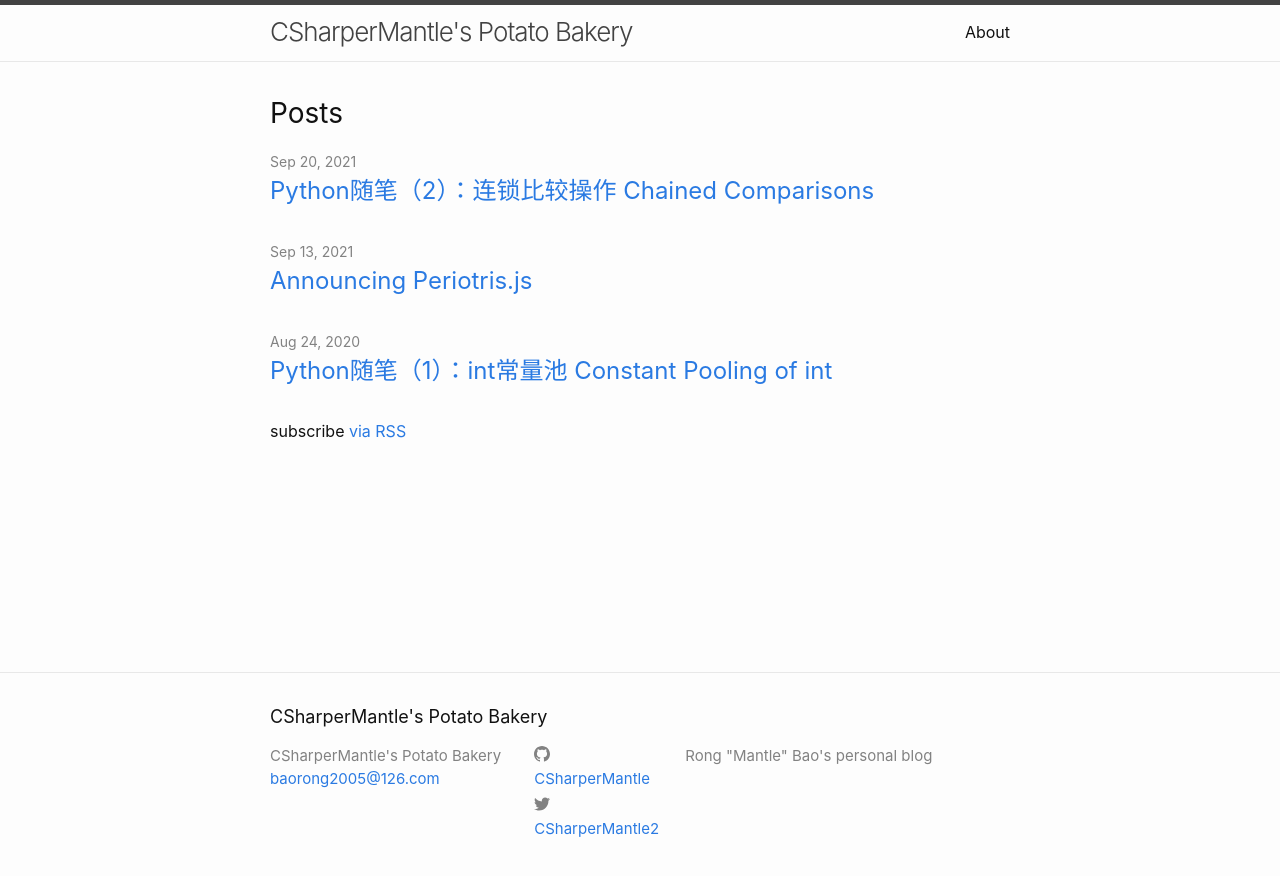
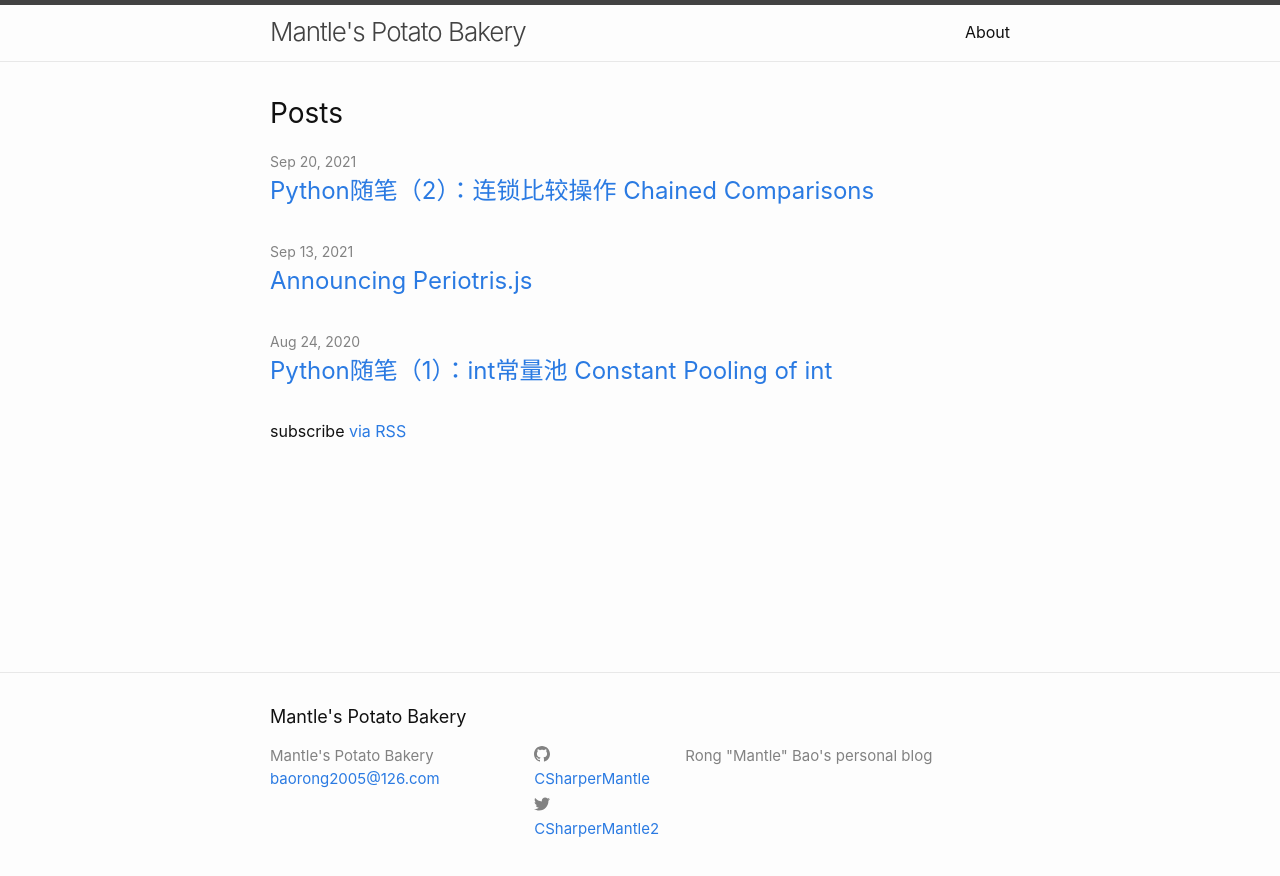
Before and after one commit to CSharperMantle/CSharperMantle.github.io, a Jekyll site: the page built from index.md, in a window 1280 px wide. Shown: the top 876 px of the page. Built offline with Jekyll 4.4.1, drawn with Linux system fonts in a browser that asks for light colours.

Commit message:
Edit site title

```diff
--- a/_config.yml
+++ b/_config.yml
@@ -13,7 +13,7 @@
 # you will see them accessed via {{ site.title }}, {{ site.email }}, and so on.
 # You can create any custom variable you would like, and they will be accessible
 # in the templates via {{ site.myvariable }}.
-title: CSharperMantle's Potato Bakery
+title: Mantle's Potato Bakery
 email: baorong2005@126.com
 description: >- # this means to ignore newlines until "baseurl:"
     Rong "Mantle" Bao's personal blog
```
